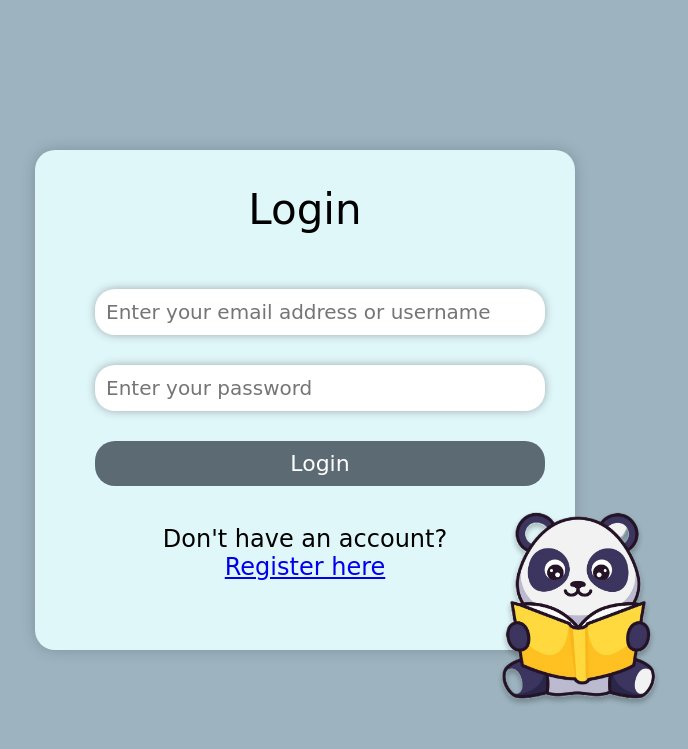
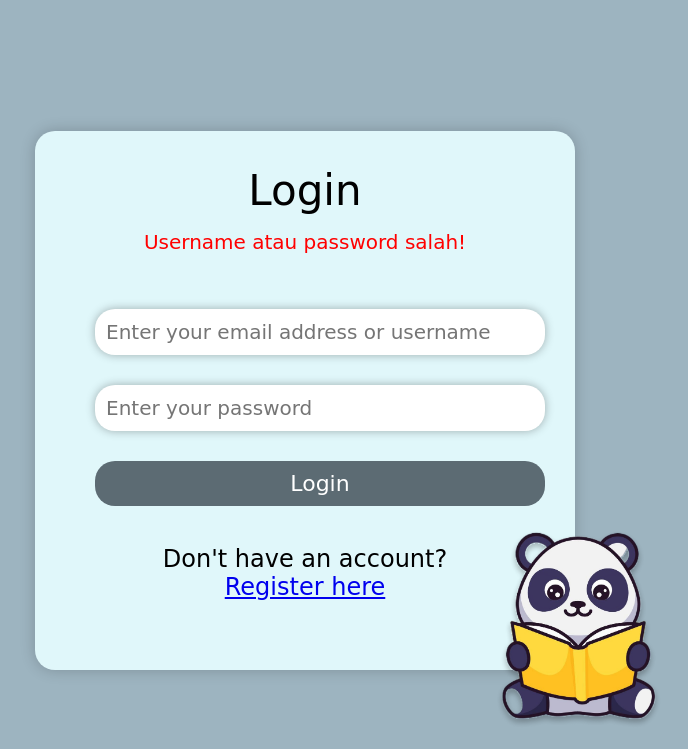
Before and after one commit to GitAJov/Pndf-Reader, a PHP site: the page made by login.php in a window 1280 px wide. Shown: the top 749 px of the page, without its empty margins (335-1023 px from the left). Run offline with PHP 8.4, Linux system fonts and the light colour scheme.

Commit message:
login regis

```diff
--- a/login.php
+++ b/login.php
@@ -20,6 +20,11 @@ if (isset($_SESSION['user_id'])) {
     <div id="form-login-container">
         <div class="header-login">
             <label id="header-text">Login</label>
+            <?php if (isset($_GET['error'])): ?>
+                <div class="error-text" style="color: red; font-size: 20px; margin-top:15px">
+                    <label><?php echo $_GET['error']; ?></label>
+                </div>
+            <?php endif; ?>
         </div>
         <form action="authenticate.php" id="form-login" method="POST">
             <input type="text" id="email-username" name="email-username"
```
